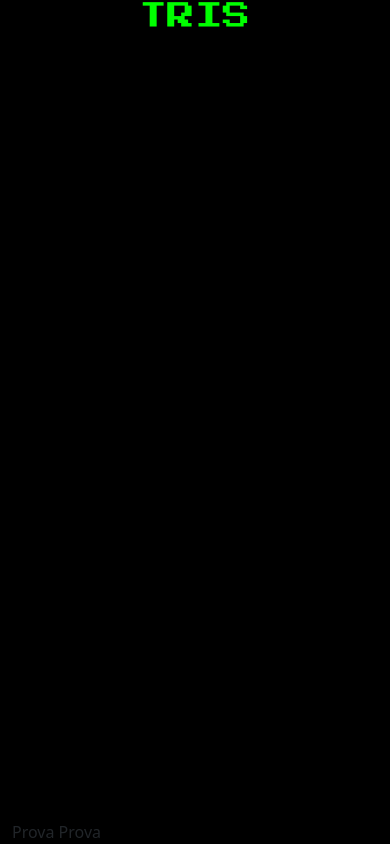
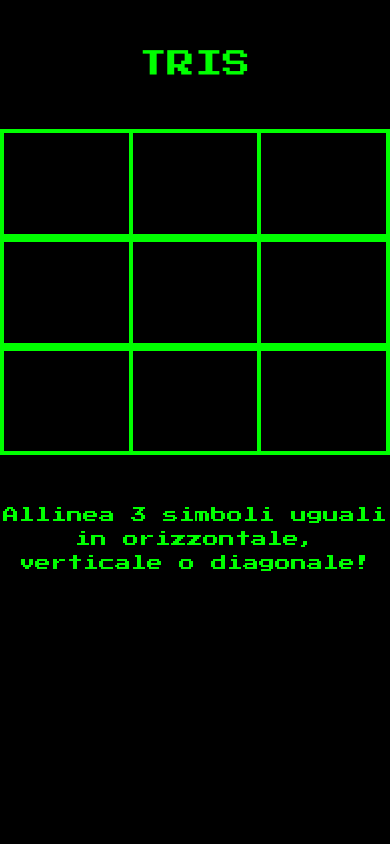
Before and after one commit to SalvatoreGiacomazzo16/kata-tris, a plain HTML site: page index.html in a window 390 px wide. Both pictures are taken after a click on the button "PLAY NOW!". Drawn offline with nearby package versions, Linux system fonts and the light colour scheme.

Commit message:
made responsive grid for tris game

```diff
--- a/index.html
+++ b/index.html
@@ -21,31 +21,57 @@
 
 <body class="body">
 
-    <div class="container">
-        <div class="row d-flex flex-column vh-100 justify-content-between align-items-center">
+    <h1 class="press-font text-center mt-5">TRIS</h1>
 
-            <div class="col text-center">
-                <h1 class="press-font text-center">TRIS</h1>
-            </div>
-            <!--Start-->
-            <div id="start-container" class="col text-center">
-                <button id="start-button" class="press-font">PLAY NOW!</button>
-                <div class="col text-center">
-                    <p class="press-font">Allinea 3 simboli uguali in orizzontale, verticale o diagonale!</p>
+    <!-- Start screen -->
+    <div id="start-screen" class="mt-5 text-center">
+        <p class="press-font mt-3">Allinea 3 simboli uguali in orizzontale, verticale o diagonale!</p>
+        <div class="text-center">
+            <button id="start-button" class="press-font">PLAY NOW!</button>
+        </div>
+    </div>
+    <!-- Game grid screen -->
+
+    <div id="game-grid" class="d-none mt-5 mb-5">
+        <div class="container container-xl">
+            <div class="row">
+                <div class="col col-4">
+                    <div class="cell"></div>
+                </div>
+                <div class="col col-4">
+                    <div class="cell"></div>
+                </div>
+                <div class="col col-4">
+                    <div class="cell"></div>
                 </div>
             </div>
-            <!--Game Grid-->
-            <div id="game-grid" class="container d-none">
-
-                Prova Prova
-
-
-
-
+            <div class="row">
+                <div class="col col-4">
+                    <div class="cell"></div>
+                </div>
+                <div class="col col-4">
+                    <div class="cell"></div>
+                </div>
+                <div class="col col-4">
+                    <div class="cell"></div>
+                </div>
+            </div>
+            <div class="row">
+                <div class="col col-4">
+                    <div class="cell"></div>
+                </div>
+                <div class="col col-4">
+                    <div class="cell"></div>
+                </div>
+                <div class="col col-4">
+                    <div class="cell"></div>
+                </div>
             </div>
         </div>
+        <p class="press-font mt-5 text-center">Allinea 3 simboli uguali in orizzontale, verticale o diagonale!</p>
 
     </div>
+
 
 
 
--- a/script.js
+++ b/script.js
@@ -1,9 +1,10 @@
-/* Start button behavior*/
 const startButton = document.getElementById('start-button');
+const startScreen = document.getElementById('start-screen');
 const gameGrid = document.getElementById('game-grid');
-const startContainer = document.getElementById('start-container');
+
 
 startButton.addEventListener('click', () => {
-    startContainer.classList.add('d-none');
+    startScreen.classList.add('d-none');
     gameGrid.classList.remove('d-none');
+
 });
--- a/style.css
+++ b/style.css
@@ -34,6 +34,33 @@ button {
     }
 }
 
+/*GRID*/
+.row,
+.col {
+    border: 2px solid rgb(0, 255, 0);
+
+}
+
+
+
+
+.cell {
+
+    aspect-ratio: 1 / 1;
+
+}
+
+.cell:hover {
+    cursor: pointer;
+}
+
 
 
 /*Media Query*/
+
+@media only screen and (min-width: 900px) {
+    #game-grid .container {
+        max-width: 420px;
+        margin: 0 auto;
+    }
+}
```
